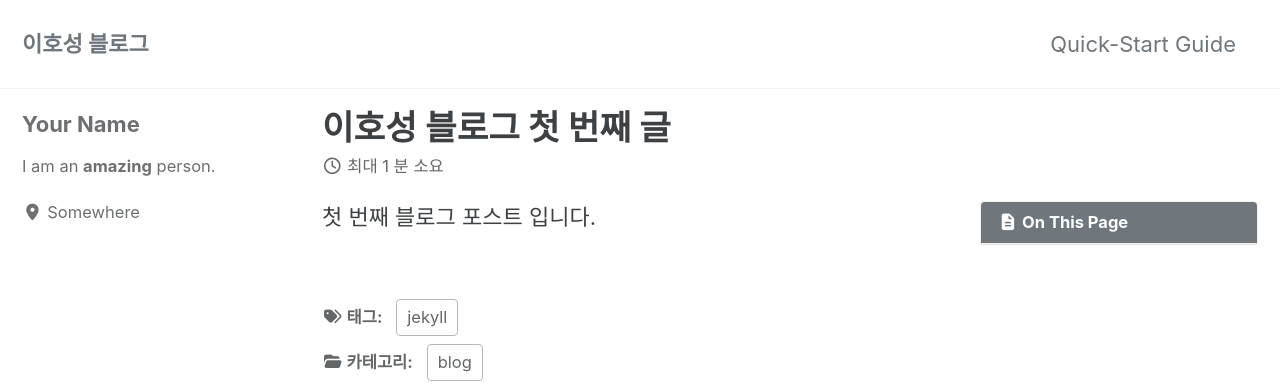
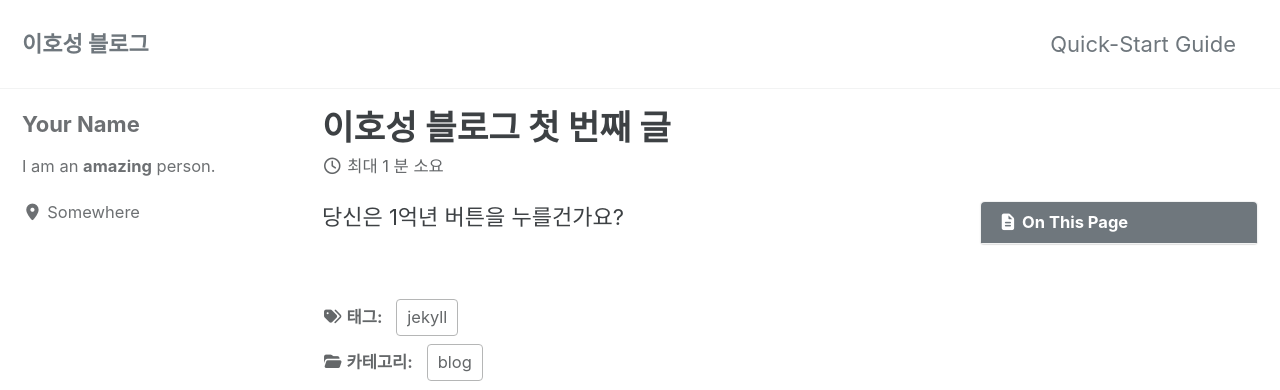
Before and after one commit to leehs1363/leehs1363.github.io, a Jekyll site: the page built from _posts/2024-09-20-처음 포스터.md, in a window 1280 px wide. Shown: the top 390 px of the page. Built offline with Jekyll 4.4.1, drawn with Linux system fonts in a browser that asks for light colours; cached includes are drawn as plain includes.

Commit message:
첫 번째 포스트

```diff
--- a/_posts/2024-09-20-처음 포스터.md
+++ b/_posts/2024-09-20-처음 포스터.md
@@ -9,4 +9,4 @@ toc_sticky: true
 
 ---
 
-첫 번째 블로그 포스트 입니다.
+당신은 1억년 버튼을 누를건가요?
```
